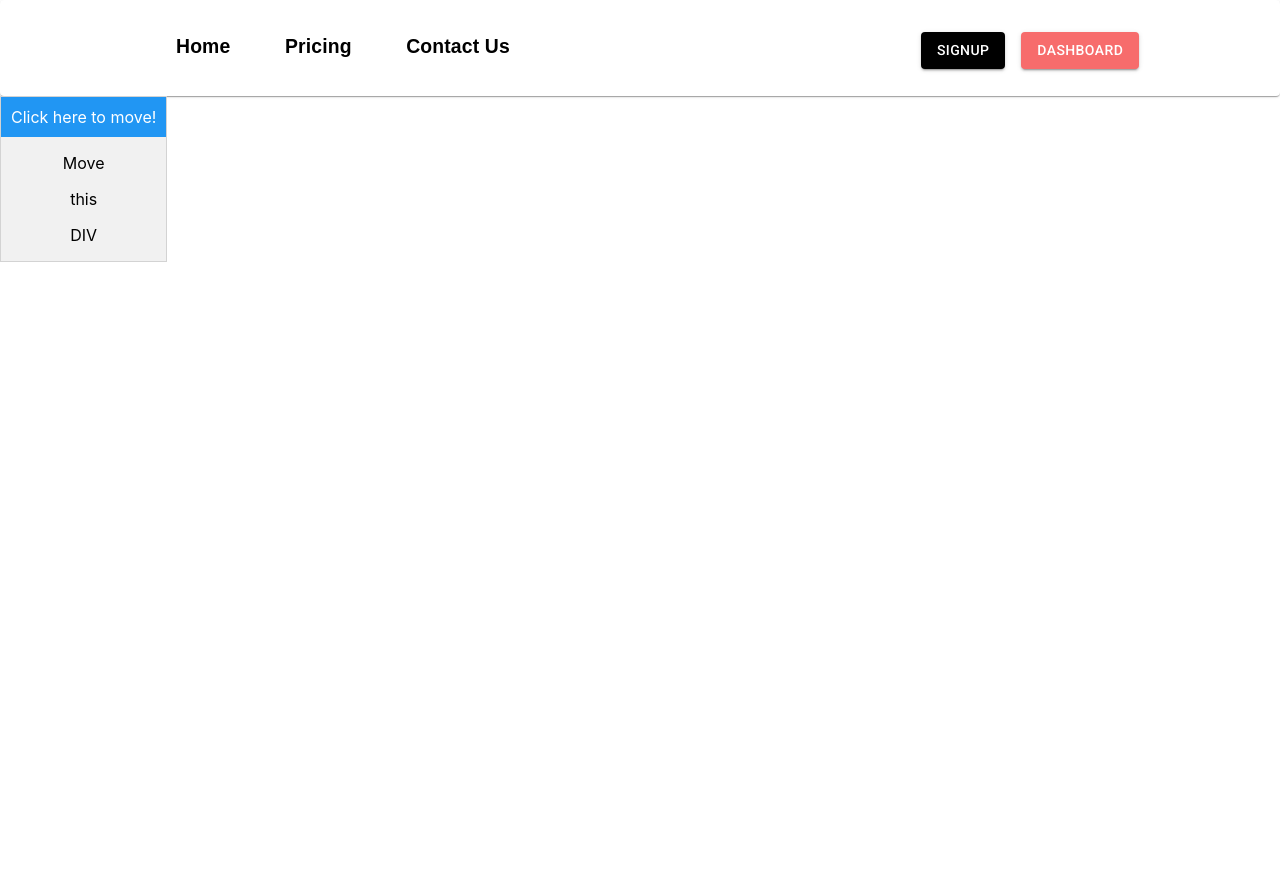
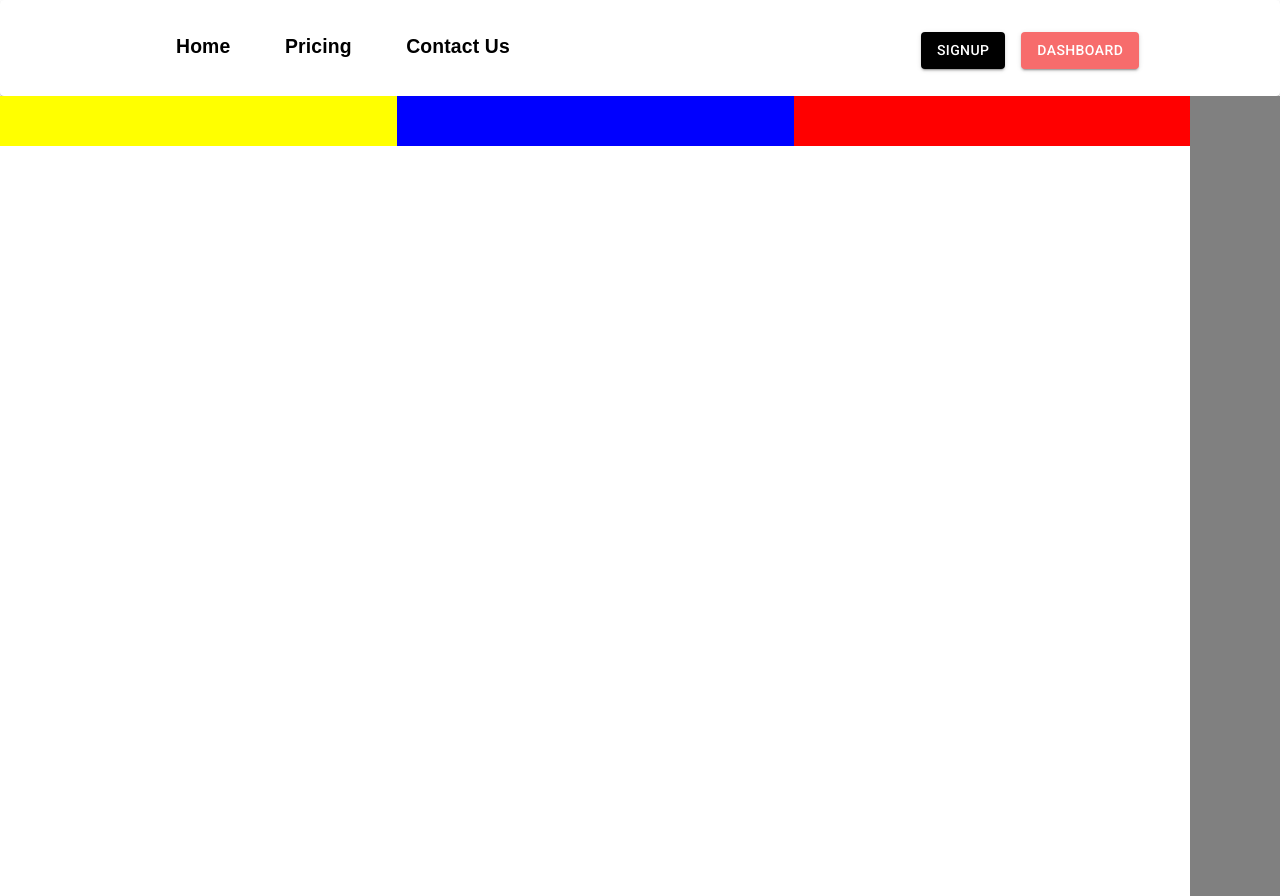
Before and after one commit to Taskiton/taskiton, a React (Create React App) app: page /dashboard in a window 1280 px wide. Before the commit the page ends 800 px from the top, so only its background shows below. Built offline with nearby package versions, Linux system fonts and the light colour scheme.

Commit message:
playing with dashboard

```diff
--- a/src/dashboard/Dashboard.js
+++ b/src/dashboard/Dashboard.js
@@ -1,47 +1,32 @@
 import React from 'react';
 
+import { makeStyles } from '@material-ui/core/styles';
+import Paper from '@material-ui/core/Paper';
+import Grid from '@material-ui/core/Grid';
+
+const useStyles = makeStyles(theme => ({
+}));
+
 export default function Dashboard() {
-    const mydiv = {
-        position: "absolute",
-        zIndex: 9,
-        backgroundColor: "#f1f1f1",
-        textAlign: "center",
-        border: "1px solid #d3d3d3",
-    };
-    const mydivheader = {
-        padding: 10,
-        cursor: "move",
-        zIndex: 10,
-        backgroundColor: "#2196F3",
-        color: "#fff",
-    }
 
-    let pos1 = 0, pos2 = 0, pos3 = 0, pos4 = 0;
-    let handleMouseDown = (event) => {
-        // get the mouse cursor position at startup:
-        pos3 = event.clientX;
-        pos4 = event.clientY;
-        document.onmousemove = elementDrag;
-    }
-
-    let elementDrag = (event) => {
-        pos1 = pos3 - event.clientX;
-        pos2 = pos4 - event.clientY;
-        pos3 = event.clientX;
-        pos4 = event.clientY;
-        event.target.style.marginTop = (event.target.offsetTop - pos2) + "px";
-        event.target.style.marginLeft = (event.target.offsetLeft - pos1) + "px";
-    }
-
+    const classes = useStyles();
 
     return (
         <div>
-            <div style={mydiv}>
-                <div style={mydivheader} onMouseDown={handleMouseDown}>Click here to move!</div>
-                <p>Move</p>
-                <p>this</p>
-                <p>DIV</p>
-            </div>
+            <Grid container spacing={0}>
+                <Grid style= {{width:"31vw"}}>
+                    <div style= {{"height":50, "backgroundColor":"yellow"}}></div>
+                </Grid>
+                <Grid style= {{width:"31vw"}}>
+                    <div style= {{"height":50, "backgroundColor":"blue"}}></div>
+                </Grid>
+                <Grid style= {{width:"31vw"}}>
+                    <div style= {{"height":50, "backgroundColor":"red"}}></div>
+                </Grid>
+                <Grid style= {{width:"7vw"}}>
+                    <div style= {{"height":"100vh", "backgroundColor":"grey"}}></div>
+                </Grid>
+            </Grid>
         </div>
     );
 }
```
